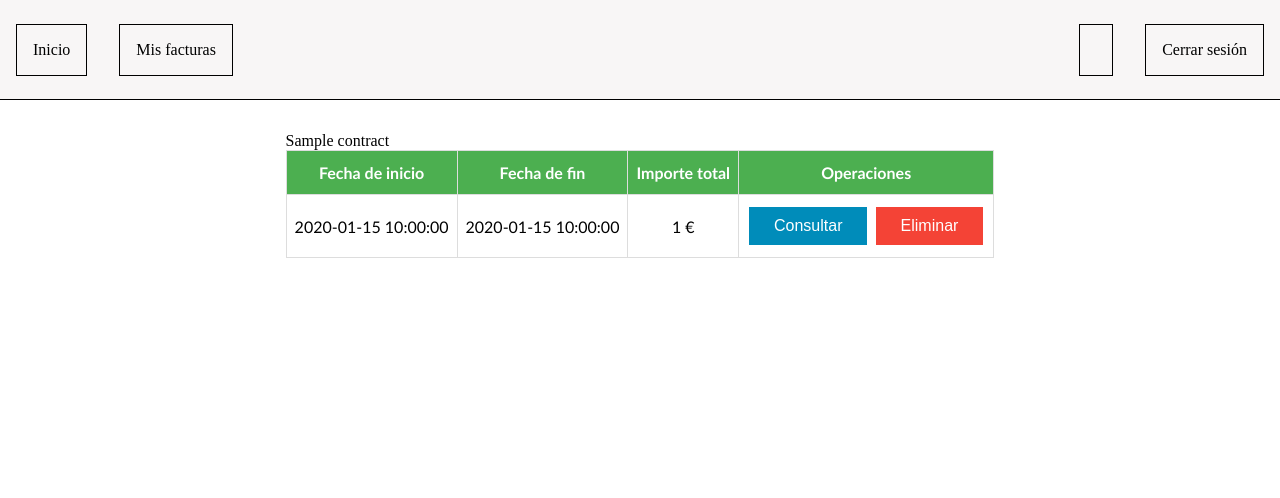
After one commit to sguemar/electricity-market-analysis, a Flask app: template electricity-market-analysis/templates/bills/my_bills.html in a window 1280 px wide. The commit adds this page. Shown: the top 498 px of the page. Run offline with Flask 2, Linux system fonts and the light colour scheme; the template is opened without the code that fills it: most values are stand-ins (such as "Sample title", 1, 10 or a date in 2020).

Commit message:
Customers can list their invoices

```diff
--- /dev/null
+++ b/electricity-market-analysis/static/my_bills.css
@@ -0,0 +1,52 @@
+.wrapper {
+	display: grid;
+	grid-gap: 2rem;
+	margin: 2rem 0;
+}
+
+.wrapper div {
+	justify-self: center;
+}
+
+.invoice-table {
+	text-align: center;
+	font-family: "Trebuchet MS", Arial, Helvetica, sans-serif;
+	border-collapse: collapse;
+	width: 100%;
+}
+
+.invoice-table td, .invoice-table th {
+	border: 1px solid #ddd;
+	padding: 8px;
+}
+
+.invoice-table tr:hover {
+	background-color: #ddd;
+}
+
+.invoice-table th {
+	padding-top: 12px;
+	padding-bottom: 12px;
+	background-color: #4CAF50;
+	color: white;
+}
+
+button {
+	border: none;
+	color: white;
+	padding: 10px 25px;
+	text-align: center;
+	text-decoration: none;
+	display: inline-block;
+	font-size: 16px;
+	margin: 4px 2px;
+	cursor: pointer;
+}
+
+.show-button {
+	background-color: #008CBA;
+}
+
+.delete-button {
+	background-color: #f44336;
+}
--- a/electricity-market-analysis/templates/base.html
+++ b/electricity-market-analysis/templates/base.html
@@ -19,6 +19,11 @@
 					<li>
 						<a href="{{ url_for('index') }}">Inicio</a>
 					</li>
+					{% if not current_user.is_anonymous %}
+					<li>
+						<a href="{{ url_for('my_bills') }}">Mis facturas</a>
+					</li>
+					{% endif %}
 				</ul>
 			</div>
 			<div class="right-nav-bar">
@@ -38,7 +43,7 @@
 	</header>
 
 	<main class="main">
-	{% block content %}{% endblock content%}
+	{% block content %}{% endblock content %}
 	</main>
 
 	<footer class="footer">
--- /dev/null
+++ b/electricity-market-analysis/templates/bills/my_bills.html
@@ -0,0 +1,41 @@
+{% extends "base.html" %}
+
+{% block title %}Mis facturas{% endblock %}
+
+{% block stylesheets %}
+<link rel="stylesheet" href="{{ url_for('static', filename='my_bills.css') }}">
+{% endblock stylesheets %}
+
+{% block content %}
+<div class="wrapper">
+	{% if contract_invoices %}
+		{% for contract, invoices in contract_invoices.items() %}
+			<div class="container">
+				{{ contract }}
+				<table class="invoice-table">
+					<thead>
+						<th>Fecha de inicio</th>
+						<th>Fecha de fin</th>
+						<th>Importe total</th>
+						<th>Operaciones</th>
+					</thead>
+					<tbody>
+						{% for invoice in invoices %}
+							<input type="hidden" name="invoice_id" value="{{ invoice.invoice_number }}">
+							<tr>
+								<td>{{ invoice.init_date }}</td>
+								<td>{{ invoice.end_date }}</td>
+								<td>{{ invoice.total_amount }} €</td>
+								<td>
+									<button type="button" class="show-button">Consultar</button>
+									<button type="button" class="delete-button">Eliminar</button>
+								</td>
+							</tr>
+						{% endfor %}
+					</tbody>
+				</table>
+			</div>
+		{% endfor %}
+	{% endif %}
+</div>
+{% endblock %}
```
Also changed, not shown: electricity-market-analysis/__init__.py (+19 -1 lines), electricity-market-analysis/models.py (+109 -1 lines).
